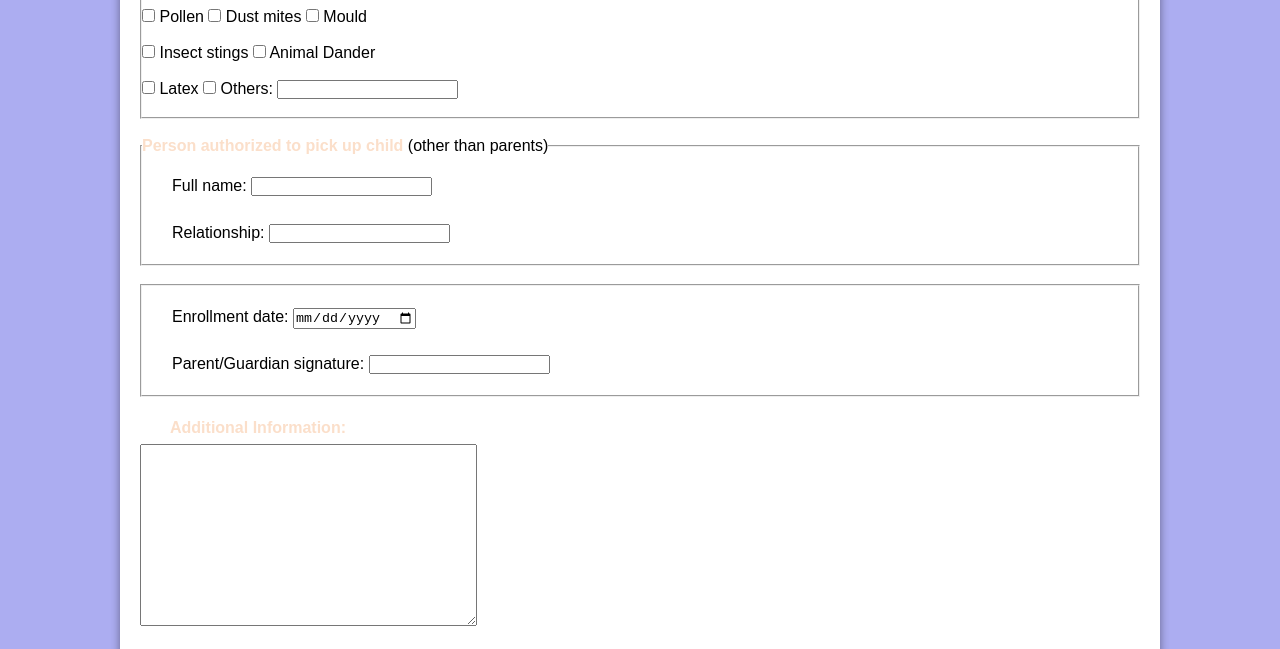
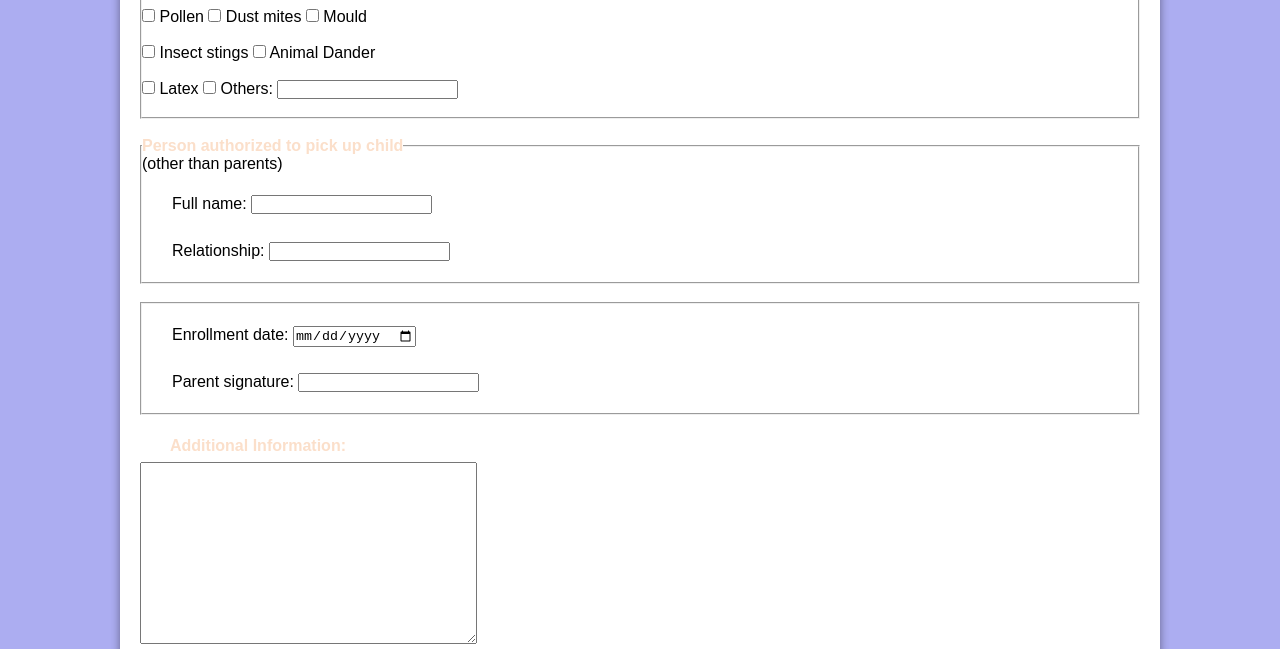
Before and after one commit to Priscilaesr/tinybear, a plain HTML site: page form.html in a window 1280 px wide. Shown: the part 1420-2069 px from the top of the page. Drawn offline with Linux system fonts and the light colour scheme; a web font is replaced by a local one.

Commit message:
parent signature update

```diff
--- a/form.html
+++ b/form.html
@@ -71,7 +71,8 @@
 
                 <fieldset>
 
-                        <legend><strong>Person authorized to pick up child</strong> (other than parents)</legend>
+                        <legend><strong>Person authorized to pick up child</strong></legend>
+                          (other than parents)
                         <p><label for="iperson">Full name:</label> <input type="text" name="person" id="iperson" required autocomplete="given-name"></p>
                         <p><label for="irel">Relationship:</label> <input type="text" name="rel" id="irel" required autocomplete="given-name"></p>
 
@@ -80,7 +81,7 @@
                 <fieldset>
                     <p>
                         <p><label for="ienrollment">Enrollment date:</label> <input type="date" name="enrollment" id="ienrollment" required autocomplete="given-name"></p>
-                        <p><label for="isignature">Parent/Guardian signature:</label> <input type="text" name="signature" id="isignature" required autocomplete="given-name"></p>
+                        <p><label for="isignature">Parent signature:</label> <input type="text" name="signature" id="isignature" required autocomplete="given-name"></p>
                     </p>
                 </fieldset>
 
```
